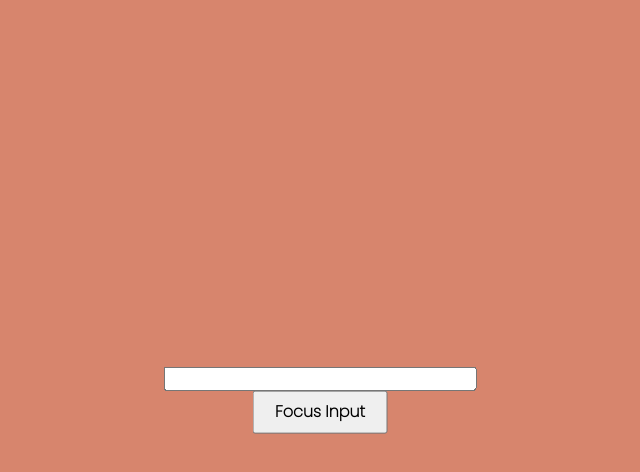
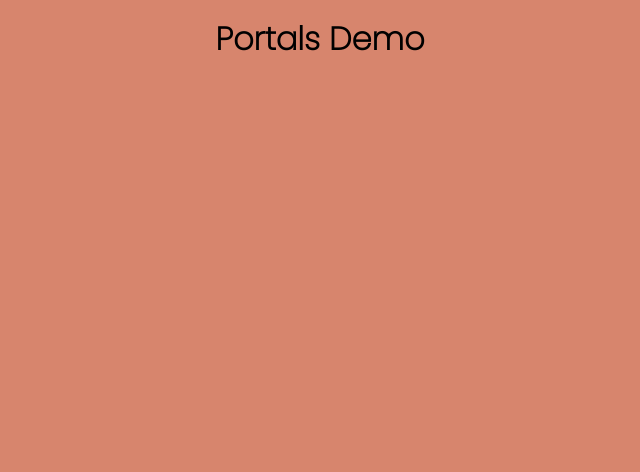
Before and after one commit to renuyarasu/codevolution, a React (Create React App) app: page / in a window 1280 px wide. Shown: the top 472 px of the page, without its empty margins (320-960 px from the left). Built offline with nearby package versions, Linux system fonts and the light colour scheme.

Commit message:
Portals Demo

```diff
--- a/src/App.js
+++ b/src/App.js
@@ -1,9 +1,9 @@
 import './App.css';
-import FRParentInput from './components/FRParentInput';
+import PortalsDemo from './components/PortalsDemo';
 function App() {
     return (
         <div className="App">
-            <FRParentInput/>
+            <PortalsDemo/>
         </div>
     );
 }
--- a/src/components/FRInput.js
+++ /dev/null
@@ -1,9 +0,0 @@
-import React, { forwardRef } from 'react'
-
-export const FRInput = React.forwardRef((props, ref) => {
-    return (
-        <div>
-            <input type="text" ref={ref}/>
-        </div>
-    )
-})
--- a/src/components/FRParentInput.js
+++ /dev/null
@@ -1,22 +0,0 @@
-import React, { Component } from 'react'
-import { FRInput } from './FRInput'
-
-export class FRParentInput extends Component {
-    constructor(props) {
-        super(props)
-        this.inputRef = React.createRef()
-    }
-    clickHandler = () => {
-        this.inputRef.current.focus()
-    }
-    render() {
-        return (
-            <div>
-                <FRInput ref={this.inputRef}/>
-                <button onClick={this.clickHandler}>Focus Input</button>
-            </div>
-        )
-    }
-}
-
-export default FRParentInput
--- /dev/null
+++ b/src/components/PortalsDemo.js
@@ -0,0 +1,12 @@
+import React from 'react'
+import ReactDOM from 'react-dom'
+
+
+function PortalsDemo() {
+    return ReactDOM.createPortal(
+        <h1>Portals Demo</h1>,
+        document.getElementById('portals-root')
+    )
+}
+
+export default PortalsDemo
```
